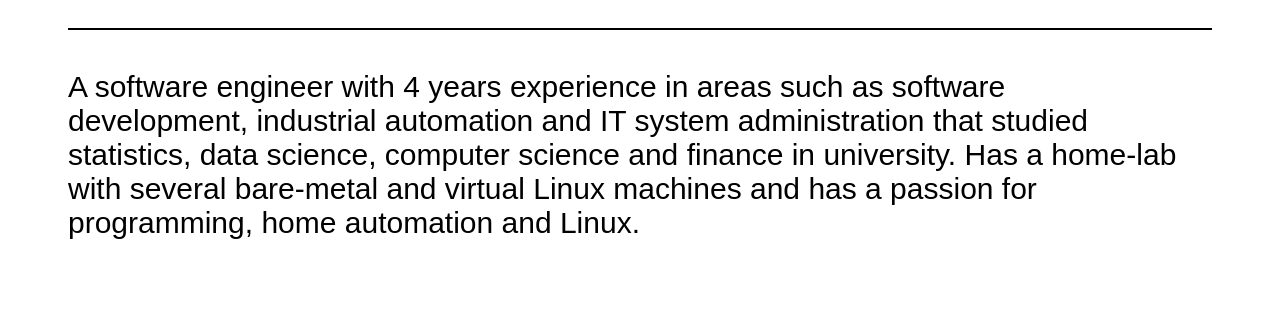
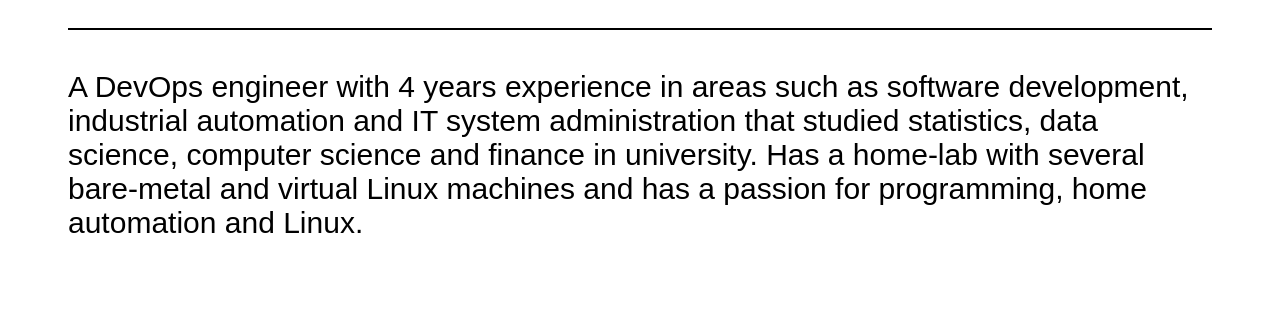
Before and after one commit to zorrotab/zorrotab.github.io, a plain HTML site: page index.html in a window 1280 px wide. Shown: the part 262-595 px from the top of the page. Drawn offline with Linux system fonts and the light colour scheme.

Commit message:
Update index.html

```diff
--- a/index.html
+++ b/index.html
@@ -31,7 +31,7 @@
     <section>
       <h3 id="about-me">About Me</h3>
       <div>
-        <p>A software engineer with 4 years experience in areas such as software development, industrial automation and IT system administration that studied statistics, data science, computer science and finance in university. Has a home-lab with several bare-metal and virtual Linux machines and has a passion for programming, home automation and Linux.</p>
+        <p>A DevOps engineer with 4 years experience in areas such as software development, industrial automation and IT system administration that studied statistics, data science, computer science and finance in university. Has a home-lab with several bare-metal and virtual Linux machines and has a passion for programming, home automation and Linux.</p>
       </div>
     </section>
 	<section>
```
